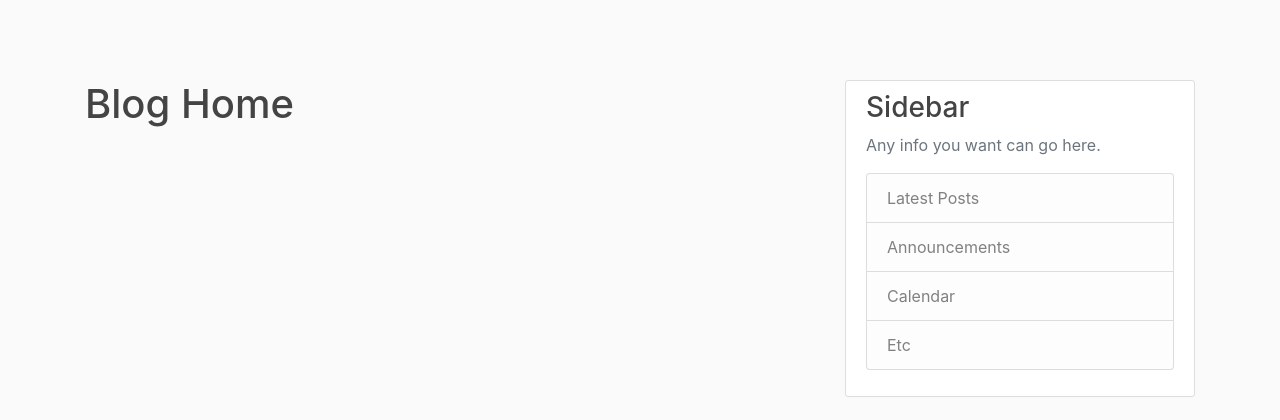
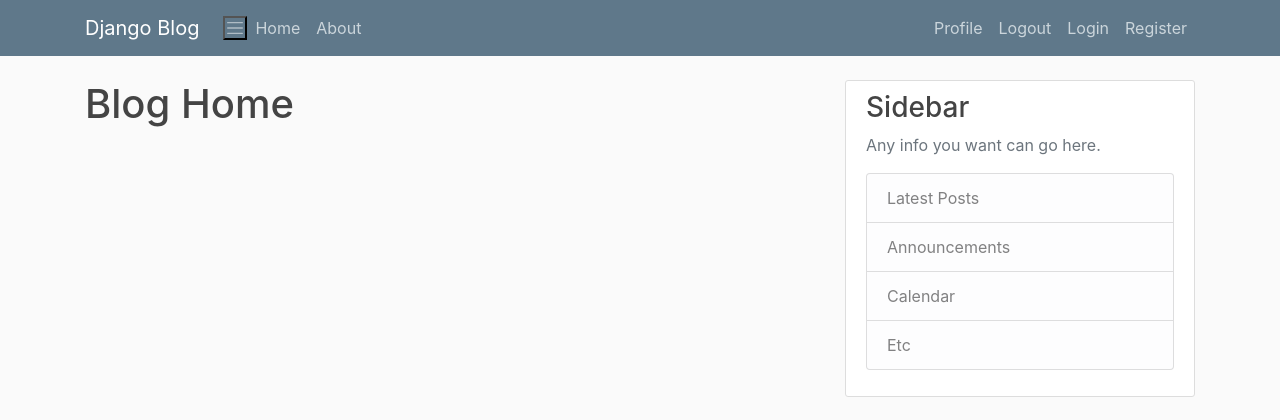
Before and after one commit to JohnOBenJ3/Capstone---Blog, a Django app: page / in a window 1280 px wide. Shown: the top 420 px of the page. Run offline with Django 3.2, Linux system fonts and the light colour scheme; some libraries are stand-ins or nearby versions.

Commit message:
finally got some of the styling to carry over to the site. some is still not working

```diff
--- a/django_blog/blog/templates/blog/main.html
+++ b/django_blog/blog/templates/blog/main.html
@@ -13,12 +13,33 @@
     <link rel="stylesheet" type="text/css" href="{% static 'blog/main.css' %}">
 
     {% if title%}
-        <title>- {{ title }}</title>
+        <title>Blog</title>
     {% else %}
         <title>Django Blog</title>
     {% endif %}
 </head>
 <body>
+    <header class="site-header">
+        <nav class='navbar navbar-expand-md navbar-dark bg-steel fixed-top'>
+            <div class="container">
+                <a class="navbar-brand mr-4" href="{% url 'blog-home' %}">Django Blog</a>
+                    <button class="navbar-toggler-icon"</span>
+                    </button>
+                    <div class="collapse navbar-collapse" id="navbarToggle">
+                        <div class="navbar-nav mr-auto">
+                            <a class="nav-item nav-link" href="{% url 'blog-home' %}">Home</a>
+                            <a class="nav-item nav-link" href="{% url 'blog-about' %}">About</a>
+                        </div>
+                            <div class="navbar-nav">
+                            <a class="nav-item nav-link" href="#">Profile</a>
+                            <a class="nav-item nav-link" href="#">Logout</a>
+                            <a class="nav-item nav-link" href="#">Login</a>
+                            <a class="nav-item nav-link" href="#">Register</a>
+                    </div>
+                </div>
+            </div>
+        </nav>
+    </header>
     <main role="main" class="container">
         <div class="row">
             <div class="col-md-8">
```
